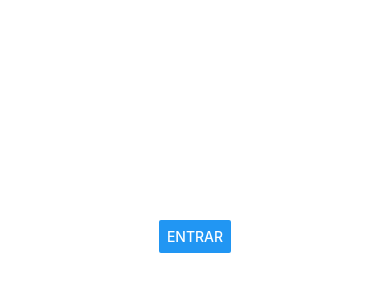
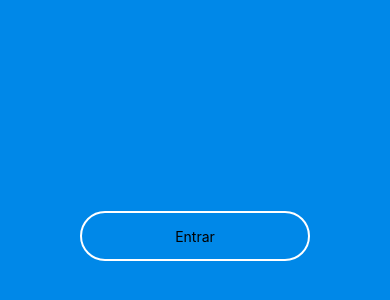
Before and after one commit to CelsoSReis-zz/ModPecuaria, a React Native app: screen / in a window 390 px wide. Shown: the part 186-486 px from the top of the page. Built offline with nearby package versions, Linux system fonts and the light colour scheme.

Commit message:
Melhorias Tela Principal BackEnd

```diff
--- a/App.js
+++ b/App.js
@@ -1,42 +1,24 @@
 import React, {Component} from 'react';
-import { StyleSheet, Text, View, Button, Modal } from 'react-native';
-import Entrar from './src/Entrar';
+import {View, StyleSheet} from 'react-native';
 
-export default class App extends Component {
-  constructor(props){
-    super(props);
-    this.state={
-      modalVisible:false
-    };
+import Formulario from './src/login';
 
-    this.entrar = this.entrar.bind(this);
-    this.sair = this.sair.bind(this);
-
-  }
-  entrar(){
-    this.setState({modalVisible: true});
-  }
-  sair(visible){
-    this.setState({modalVisible: visible});
-  }
-
+class App extends Component {
   render(){
-    return (
-      <View style={styles.container}>
-        <Button title="Entrar" onPress={ this.entrar } />
-        <Modal animationType="slide" visible={this.state.modalVisible} >
-          <Entrar fechar={ () => this.sair(false)} />
-        </Modal>
+    return(
+      <View style={styles.viewGeral}>
+        <Formulario />
       </View>
     );
   }
 }
 
 const styles = StyleSheet.create({
-  container: {
+  viewGeral: {
     flex: 1,
-    backgroundColor: '#fff',
+    backgroundColor: '#0088e8',
     alignItems: 'center',
     justifyContent: 'center',
   },
-});
+})
+export default App;
--- a/app.json
+++ b/app.json
@@ -21,6 +21,7 @@
     },
     "web": {
       "favicon": "./src/assets/favicon.png"
-    }
+    },
+    "description": ""
   }
 }
--- a/src/Entrar.js
+++ /dev/null
@@ -1,13 +0,0 @@
-import React, {Component} from 'react';
-import { Text, View, Button } from 'react-native';
-
-export default class App extends Component {
-  render(){
-    return (
-        <View>
-            <Text>Seja Bem Vindo!</Text>
-            <Button title="Sair" onPress={ this.props.fechar }/>
-        </View>
-    );
-  }
-}
--- /dev/null
+++ b/src/login/index.js
@@ -0,0 +1,63 @@
+import React, {Component} from 'react';
+import {View, TouchableOpacity, Modal, Text, StyleSheet} from 'react-native';
+
+class Formulario extends Component {
+  constructor(props){
+    super(props);
+    this.state={
+      modalVisible:false
+    };
+    this.entrar = this.entrar.bind(this);
+    this.sair = this.sair.bind(this);
+  }
+  entrar(){
+    this.setState({ modalVisible:true });
+  }
+  sair(visible) {
+    this.setState({ modalVisible: visible });
+  }
+  render() {
+    return(
+      <View>
+        <TouchableOpacity style={styles.btnEntrar} onPress={ this.entrar }>
+          <View style={styles.btnArea}>
+            <Text>Entrar</Text>
+          </View>
+        </TouchableOpacity>
+        <Modal animationType="slide" visible={ this.state.modalVisible} >
+          <View style={styles.modalLogin}>
+            <Text>Seja Bem Vindo!</Text>
+            <TouchableOpacity onPress={ () => this.sair(false)}>
+              <View>
+                <Text>Sair</Text>
+              </View>
+            </TouchableOpacity>
+          </View>
+        </Modal>
+      </View>
+    );
+  }
+}
+
+const styles = StyleSheet.
+create({
+  modalLogin: {
+    flex: 1,
+    backgroundColor: 'red',
+  },
+  btnEntrar: {
+    width: 230,
+    height: 50,
+    borderWidth: 2,
+    borderColor: '#fff',
+    borderRadius: 25,
+  },
+  btnArea: {
+    flex: 1,
+    flexDirection: 'row',
+    justifyContent: 'center',
+    alignItems: 'center'
+  }
+});
+
+export default Formulario;
```
Also changed, not shown: src/App.js (deleted).
